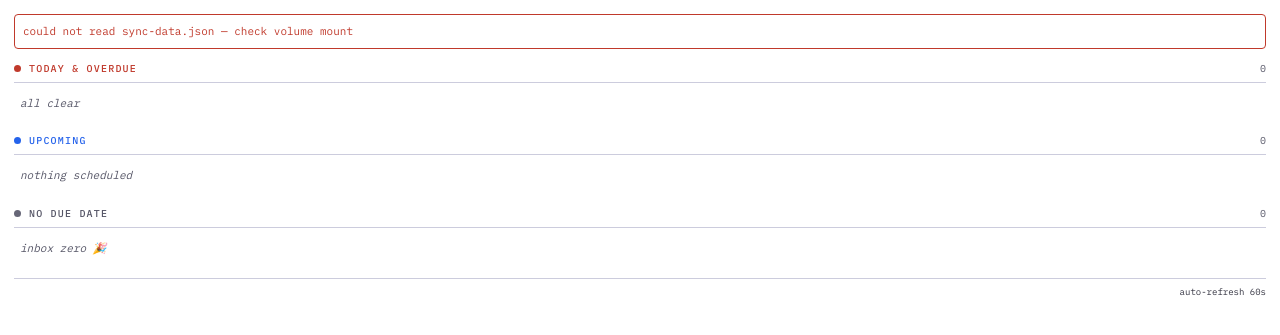
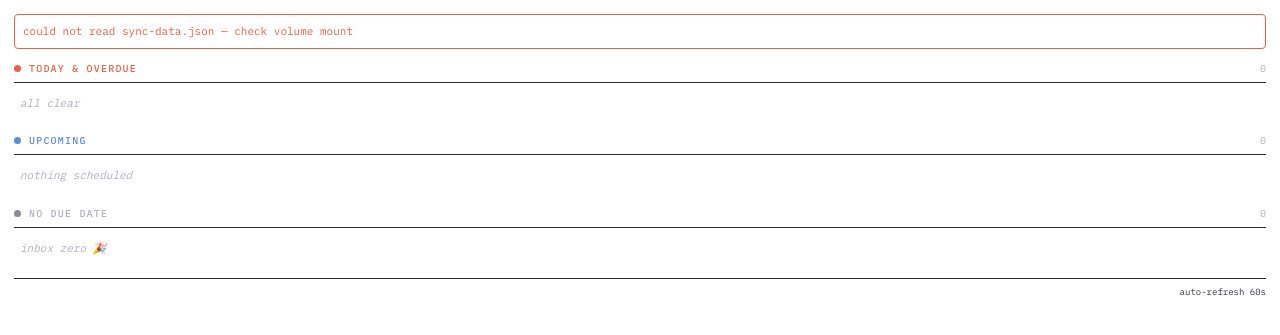
Before and after one commit to blakdav/sp-embed, a FastAPI app: page / in a window 1280 px wide. Shown: the top 335 px of the page. Run offline with FastAPI, Linux system fonts and the light colour scheme.

Commit message:
Update index.html

```diff
--- a/templates/index.html
+++ b/templates/index.html
@@ -7,14 +7,14 @@
   <link href="https://fonts.googleapis.com/css2?family=IBM+Plex+Mono:wght@400;500&family=IBM+Plex+Sans:wght@300;400;500&display=swap" rel="stylesheet">
   <style>
     :root {
-      --bg: transparent;
-      --surface: rgba(255,255,255,0.05);
-      --border: #ccccdd;
-      --text: #1a1a1a;
-      --muted: #555566;
-      --today-accent: #c0392b;
-      --upcoming-accent: #2563eb;
-      --no-date-accent: #666677;
+      --bg: #0f0f11;
+      --surface: #17171a;
+      --border: #2a2a30;
+      --text: #ffffff;
+      --muted: #b0b0c0;
+      --today-accent: #e8624a;
+      --upcoming-accent: #5b8adb;
+      --no-date-accent: #8a8a9a;
     }
 
     * { box-sizing: border-box; margin: 0; padding: 0; }
```
